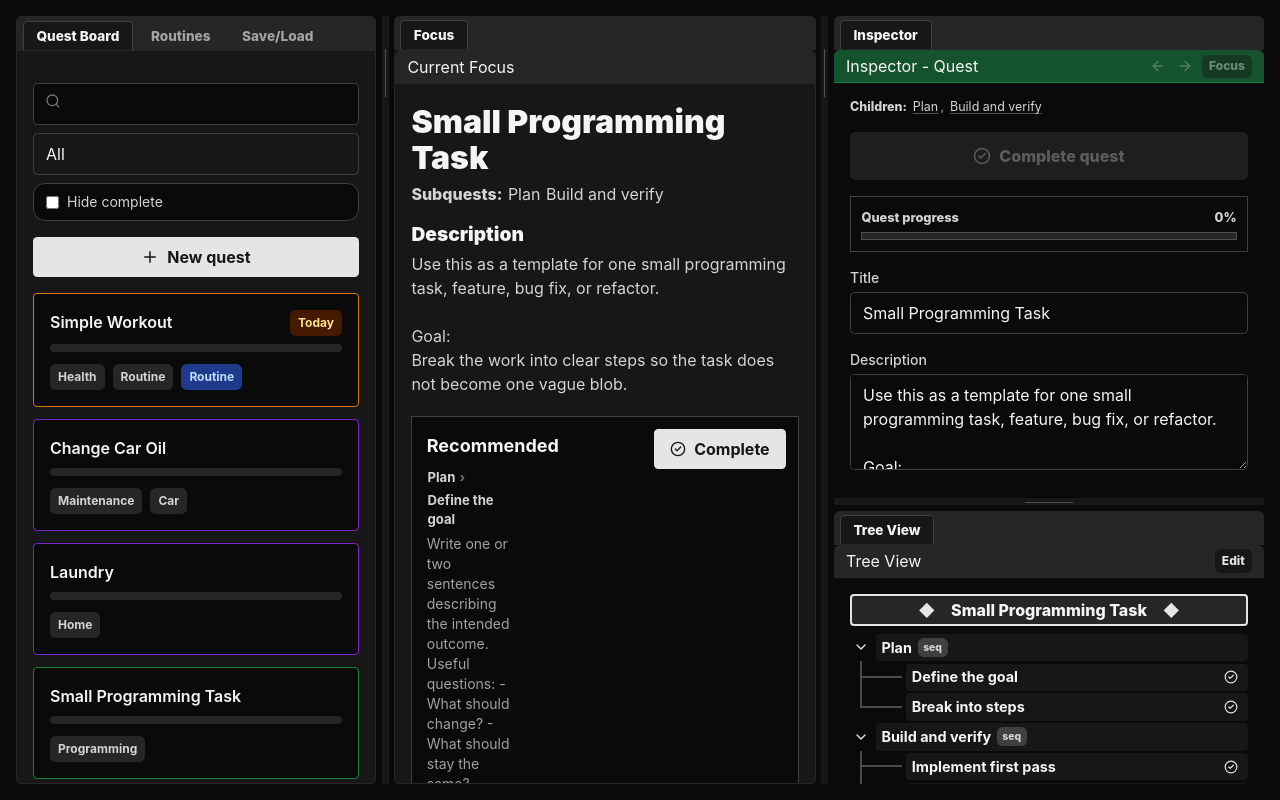
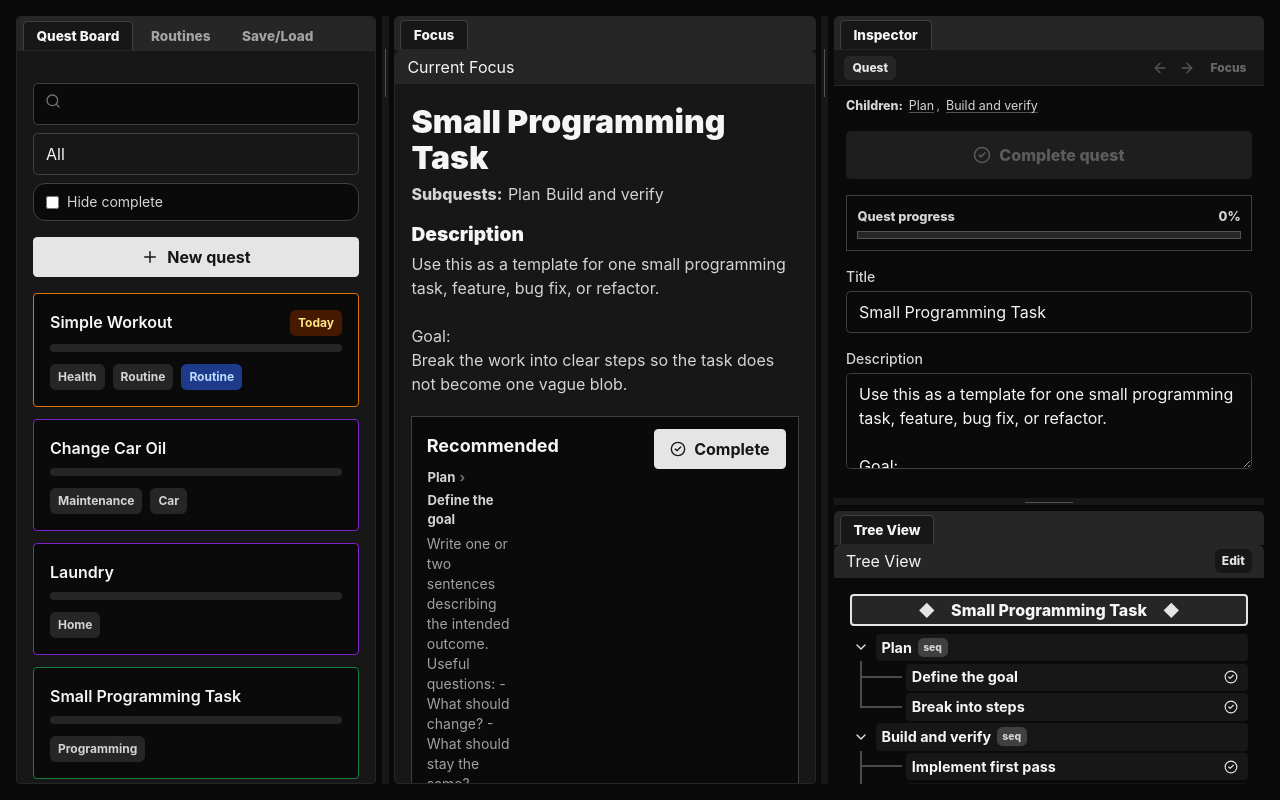
Before and after one commit to DinoDavinci/dinos-certified-audhd-planner, a React (Vite) app: page / in a window 1280 px wide. Built offline with nearby package versions, Linux system fonts and the light colour scheme.

Commit message:
Flatten inspector panel layout

```diff
--- a/src/App.jsx
+++ b/src/App.jsx
@@ -1465,6 +1465,43 @@ function DarkStyles() {
         background: rgb(120 53 15);
         border-bottom-color: rgb(217 119 6);
       }
+
+      .inspector-toolbar {
+        position: sticky;
+        top: 0;
+        z-index: 4;
+        display: flex;
+        align-items: center;
+        justify-content: space-between;
+        gap: 0.5rem;
+        border-bottom: 1px solid rgb(38 38 38);
+        background: rgb(23 23 23);
+        padding: 0.35rem 0.65rem;
+      }
+      .inspector-toolbar-section,
+      .inspector-toolbar-actions {
+        display: inline-flex;
+        align-items: center;
+        gap: 0.35rem;
+        min-width: 0;
+      }
+      .inspector-selection-badge {
+        display: inline-flex;
+        align-items: center;
+        border-radius: 0.35rem;
+        background: rgb(38 38 38);
+        padding: 0.18rem 0.5rem;
+        font-size: 0.75rem;
+        font-weight: 850;
+        color: rgb(229 229 229);
+      }
+      .inspector-properties-section {
+        padding: 0.75rem;
+      }
+      .inspector-mode-content {
+        display: grid;
+        gap: 0.85rem;
+      }
       .inspector-action-row {
         display: flex;
         flex-wrap: wrap;
--- a/src/components/inspector/InspectorPanel.jsx
+++ b/src/components/inspector/InspectorPanel.jsx
@@ -15,7 +15,6 @@ import {
 import QuestInspector from "./QuestInspector";
 import RoutineInspector from "./RoutineInspector";
 import TaskInspector from "./TaskInspector";
-import { PanelTitleBar } from "./inspectorShared";
 
 export default function InspectorPanel(props) {
   const { rightSplit, embedded = false } = props;
@@ -29,8 +28,8 @@ export default function InspectorPanel(props) {
       className={shellClassName}
       style={shellStyle}
     >
-      <InspectorTitleBar {...props} />
-      <div className="panel-content">
+      <InspectorToolbar {...props} />
+      <div className="inspector-properties-section">
         <Inspector {...props} />
       </div>
     </section>
@@ -46,7 +45,7 @@ function getSelectionType(selection) {
   return "Nothing";
 }
 
-function getInspectorBarClass(selection) {
+function getInspectorAccentClass(selection) {
   const type = selection?.type || "none";
   if (type === "quest") return "inspector-title-quest";
   if (type === "routine") return "inspector-title-routine";
@@ -110,7 +109,7 @@ function getInspectorGoto(selection, data, activeQuestId, activeBranchTaskId) {
   return null;
 }
 
-function InspectorTitleBar({
+function InspectorToolbar({
   selection,
   data,
   activeQuestId,
@@ -138,7 +137,12 @@ function InspectorTitleBar({
   }
 
   return (
-    <PanelTitleBar title={`Inspector - ${getSelectionType(selection)}`} className={getInspectorBarClass(selection)}>
+    <div className={`inspector-toolbar ${getInspectorAccentClass(selection)}`}>
+      <div className="inspector-toolbar-section">
+        <span className="inspector-selection-badge">{getSelectionType(selection)}</span>
+      </div>
+
+      <div className="inspector-toolbar-actions">
         <button onClick={goBack} disabled={!canGoBack} className="title-icon-button disabled:opacity-30"><ArrowLeft size={16} /></button>
         <button onClick={goForward} disabled={!canGoForward} className="title-icon-button disabled:opacity-30"><ArrowRight size={16} /></button>
         {goto && (
@@ -151,7 +155,8 @@ function InspectorTitleBar({
             Focus
           </button>
         )}
-    </PanelTitleBar>
+      </div>
+    </div>
   );
 }
 
@@ -183,9 +188,7 @@ function Inspector({
 }) {
   const selected = resolveSelection(selection, data);
   return (
-    <div>
-
-
+    <div className="inspector-mode-content">
       {selection.type === "quest" && selected?.quest && (
         <QuestInspector
           quest={selected.quest}
--- a/src/components/inspector/QuestInspector.jsx
+++ b/src/components/inspector/QuestInspector.jsx
@@ -115,16 +115,6 @@ export default function QuestInspector({ quest, allTags, isFocus, isQuestRoot =
         </div>
       )}
 
-      <div className="rounded-2xl border border-neutral-800 bg-neutral-950 p-4">
-        <div className="mb-2 flex justify-between text-sm">
-          <span className="text-neutral-400">Progress</span>
-          <span>{getQuestProgress(quest)}%</span>
-        </div>
-        <div className="h-3 overflow-hidden rounded-full bg-neutral-800">
-          <div className="h-full rounded-full bg-slate-200" style={{ width: `${getQuestProgress(quest)}%` }} />
-        </div>
-      </div>
-
       <div className="danger-zone">
         <button
           onClick={deleteQuest}
--- a/src/components/inspector/RoutineInspector.jsx
+++ b/src/components/inspector/RoutineInspector.jsx
@@ -62,9 +62,6 @@ export default function RoutineInspector({ routine, allTags, setData, deleteRout
 
   return (
     <div className="space-y-4">
-      <div className="main-action-row">
-      </div>
-
       <FormText label="Title" value={routine.title} onChange={(value) => updateRoutine({ title: value })} />
       <FormTextarea label="Description" value={routine.description} onChange={(value) => updateRoutine({ description: value })} />
       <TagEditor tags={routine.tags || []} allTags={allTags} onChange={(tags) => updateRoutine({ tags })} />
```
Lines whose indentation alone changed are shown as unchanged.
